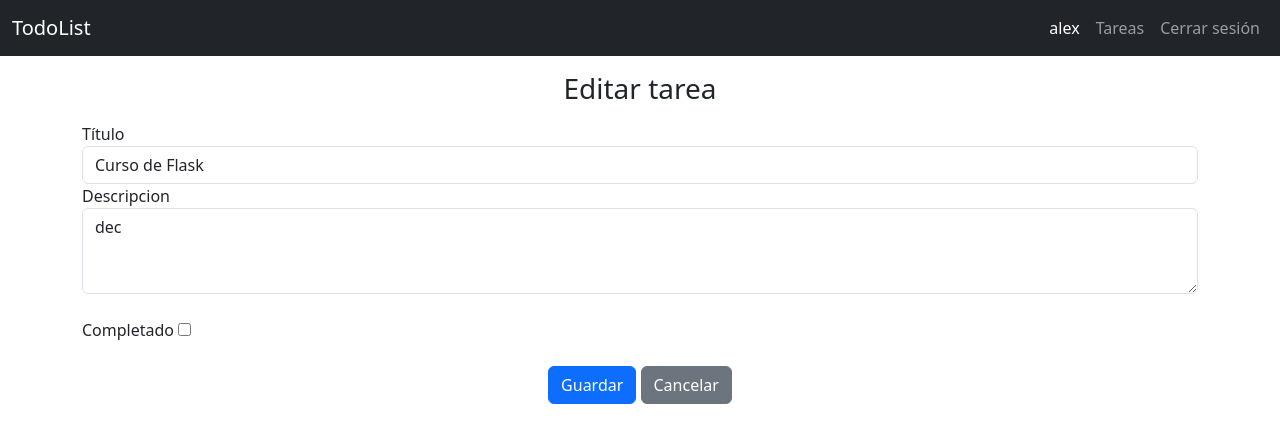
After one commit to Gonzalo345/flask, a Flask app: page /todo/update/1 in a window 1280 px wide. The commit adds this page. Shown: the top 443 px of the page. Run offline with Flask 3, Linux system fonts and the light colour scheme; a user stored in the database is signed in.

```diff
--- a/todo-list/todor/templates/todo/create.html
+++ b/todo-list/todor/templates/todo/create.html
@@ -3,7 +3,7 @@
 {% block content %}
 <section class="container-sm">
     <h3 class="text-center mt-3 mb-3">{% block title %}Ingresar tarea{% endblock %}</h3>
-    <from action="" method="post">
+    <form action="" method="post">
         <div class="form-group">
             <label for="title">Título</label>
             <input type="text" class="form-control" id="title" name="title" required>
@@ -17,6 +17,6 @@
             <input type="submit" class="btn btn-primary" value="Guardar">
             <a href="{{ url_for('todo.index') }}" class="btn btn-secondary">Cancelar</a>
         </div>
-    </from>
+    </form>
 </section>
 {% endblock %}
--- a/todo-list/todor/templates/todo/index.html
+++ b/todo-list/todor/templates/todo/index.html
@@ -25,7 +25,7 @@
                 </td>
                 <td>{{todo.state}}</td>
                 <td>
-                    <a href="" class="btn btn-info btn-sm">Editar</a>
+                    <a href="{{ url_for('todo.update', id = todo.id) }}" class="btn btn-info btn-sm">Editar</a>
                 </td>
                 <td>
                     <a href="" class="btn btn-danger btn-sm">Eliminar</a>
--- /dev/null
+++ b/todo-list/todor/templates/todo/update.html
@@ -0,0 +1,27 @@
+{% extends 'base.html' %}
+
+{% block content %}
+<section class="container-sm">
+    <h3 class="text-center mt-3 mb-3">{% block title %}Editar tarea{% endblock %}</h3>
+    <form action="" method="post">
+        <div class="form-group">
+            <label for="title">Título</label>
+            <input type="text" class="form-control" id="title" name="title" required value="{{ todo.title }}">
+        </div>
+        <div class="form-group">
+            <label for="desc">Descripcion</label>
+            <textarea class="form-control" id="desc" name="desc" rows="3">{{ todo.desc }}</textarea>
+        </div>
+        <br>
+        <div class="form-group">
+            <label for="state">Completado</label>
+            <input class="form-check-imput" type="checkbox" name="state" id="state" {% if todo.state == true %} checked {% endif %}>
+        </div>
+        <br>
+        <div class="text-center">
+            <input type="submit" class="btn btn-primary" value="Guardar">
+            <a href="{{ url_for('todo.index') }}" class="btn btn-secondary">Cancelar</a>
+        </div>
+    </form>
+</section>
+{% endblock %}
--- a/todo-list/todor/todo.py
+++ b/todo-list/todor/todo.py
@@ -1,4 +1,4 @@
-from flask import Blueprint, render_template
+from flask import Blueprint, render_template, request, redirect, url_for, g
 from todor.auth import login_required
 from .models import Todo, User
 from todor import db
@@ -11,6 +11,34 @@ def index():
     todos = Todo.query.all()
     return render_template('todo/index.html', todos = todos)
 
-@bp.route('/create')
+@bp.route('/create', methods=('GET','POST'))
+@login_required
 def create():
+    if request.method == 'POST':
+        title = request.form['title']
+        desc = request.form['desc']
+
+        todo = Todo(g.user.id, title, desc)
+
+        db.session.add(todo)
+        db.session.commit()
+        return redirect(url_for('todo.index'))
     return render_template('todo/create.html')
+
+def get_todo(id):
+    todo = Todo.query.get_or_404(id)
+    return todo
+
+@bp.route('/update/<int:id>', methods=('GET','POST'))
+@login_required
+def update(id):
+
+    todo = get_todo(id)
+    if request.method == 'POST':
+        todo.title = request.form['title']
+        todo.desc = request.form['desc']
+        todo.state = True if request.form.get('state') == 'on' else False
+        db.session.commit()
+
+        return redirect(url_for('todo.index'))
+    return render_template('todo/update.html', todo = todo)
```
Also changed, not shown: todo-list/instance/todolist.db.
